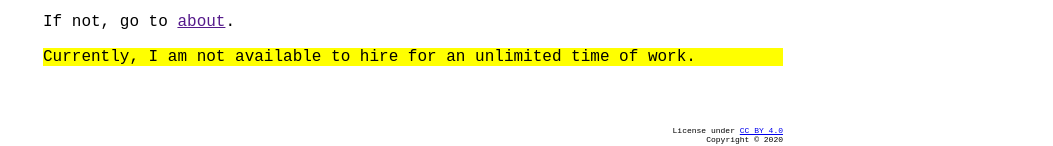
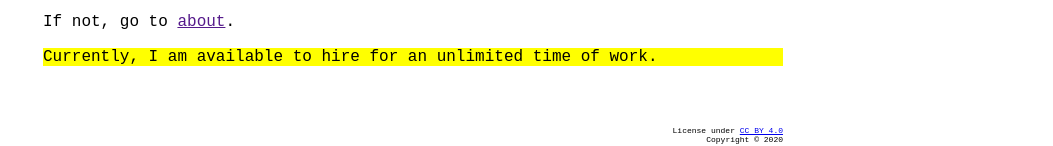
Before and after one commit to geokeloglou/geokeloglou.github.io, a plain HTML site: page index.html in a window 1280 px wide. Shown: the part 536-682 px from the top of the page, without its empty margins (227-1280 px from the left). Drawn offline with Linux system fonts and the light colour scheme.

Commit message:
Update index.html

```diff
--- a/index.html
+++ b/index.html
@@ -65,7 +65,7 @@
       <a href="https://en.wikipedia.org/wiki/Hamburger_button">hamburger</a>.
       <p>If not, go to <a href="">about</a>.</p>
     </div>
-    <mark>Currently, I am not available to hire for an unlimited time of work.</mark>
+    <mark>Currently, I am available to hire for an unlimited time of work.</mark>
   </section>
 
   <footer id="footer">
```
